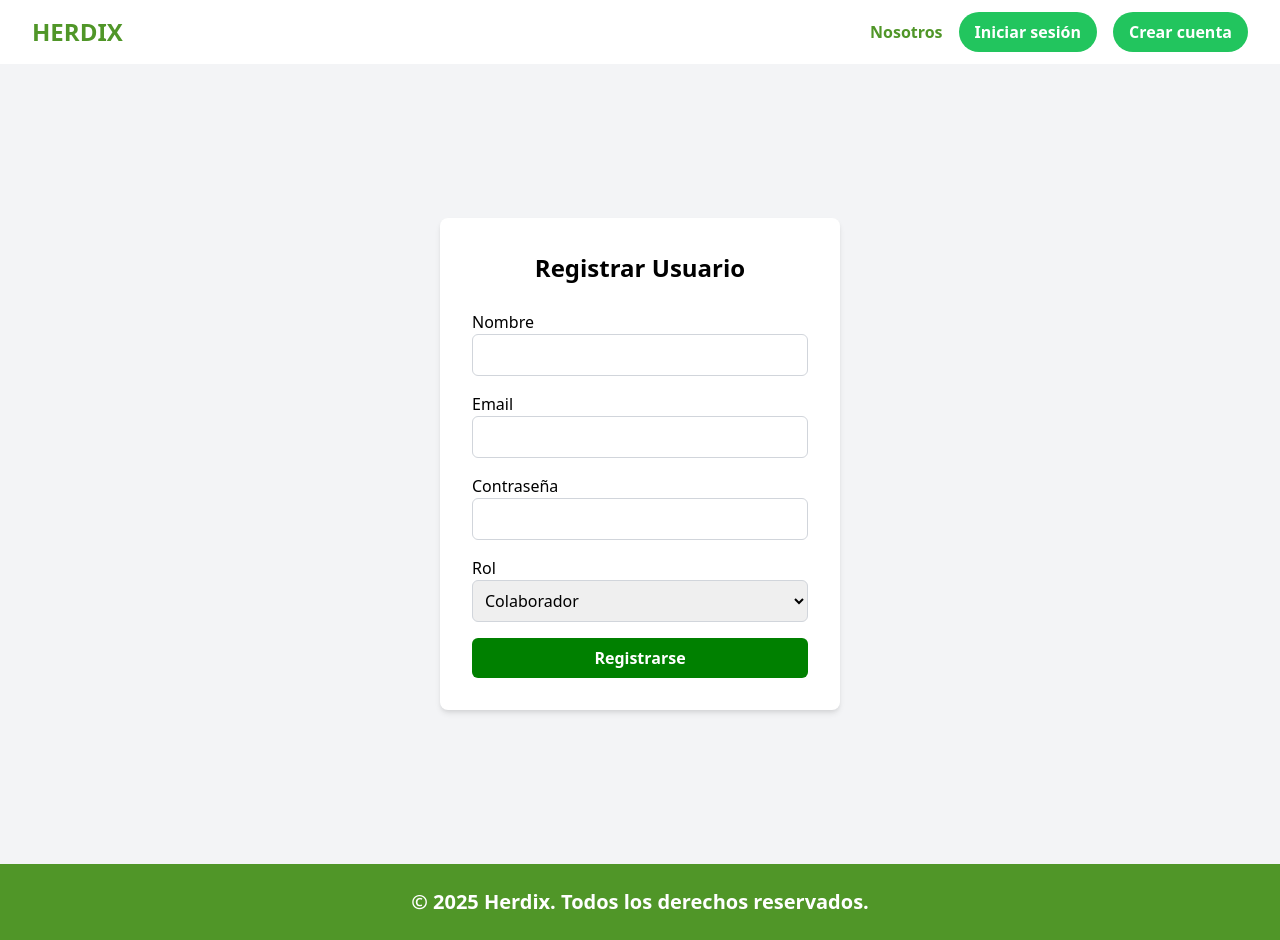
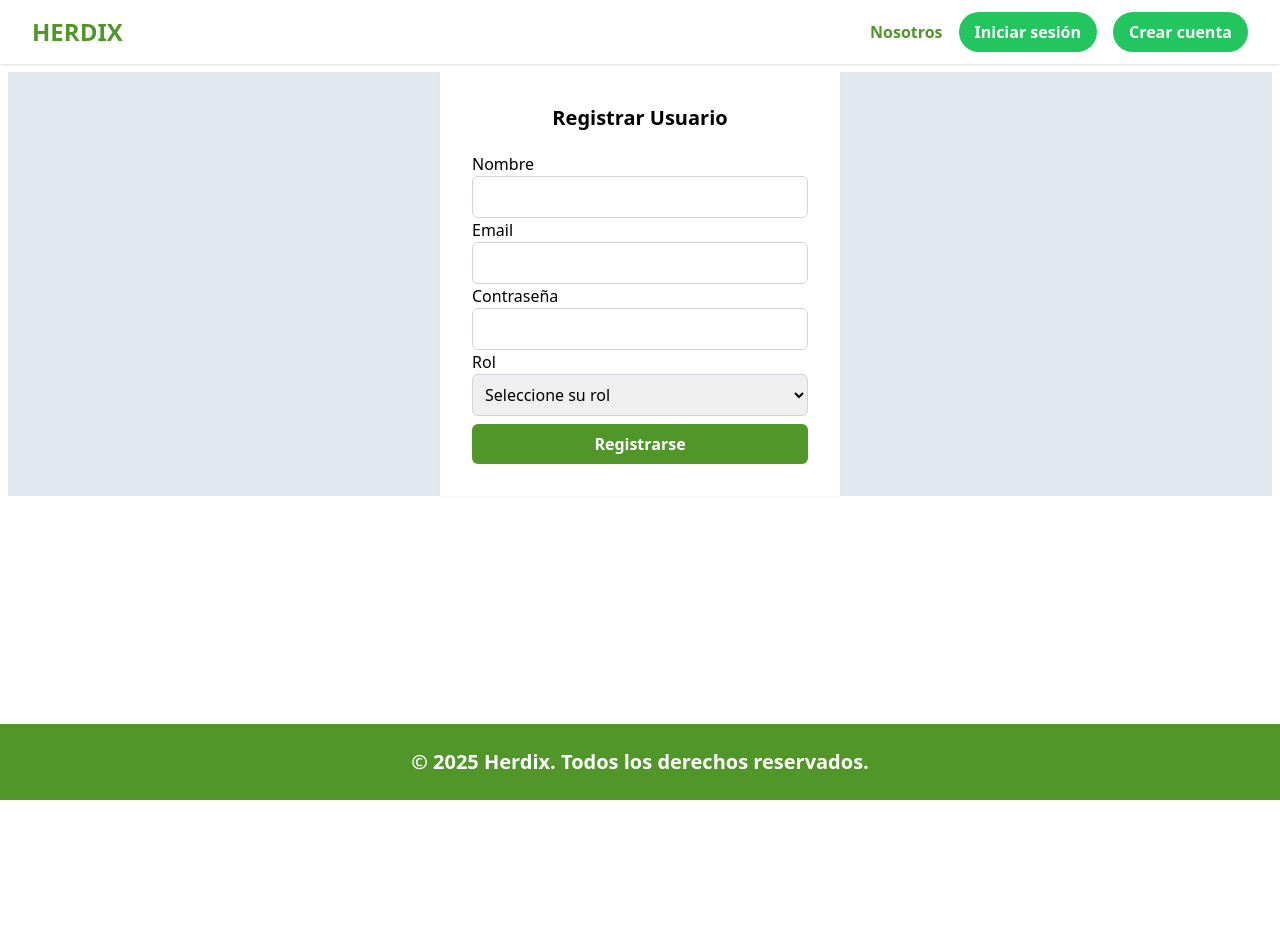
Before and after one commit to Luisalfonsotq/app-ganadera, a Nuxt app: page /register in a window 1280 px wide. After the commit the page ends 800 px from the top, so only its background shows below. Built offline with nearby package versions, Linux system fonts and the light colour scheme.

Commit message:
ajustes para register y login

```diff
--- a/composables/useApi.ts
+++ b/composables/useApi.ts
@@ -4,7 +4,7 @@ import type { UseFetchOptions } from 'nuxt/app';
 
 export function useApi<T>(url: string | (() => string), opts: UseFetchOptions<T> = {}) {
   const defaults: UseFetchOptions<T> = {
-    baseURL: 'http://localhost:3001', // URL de tu backend en NestJS
+    baseURL: 'http://localhost:3001', // URL del backend en NestJS
     credentials: 'include', // La clave para enviar la cookie
   };
 
--- a/pages/admin.vue
+++ b/pages/admin.vue
@@ -1,33 +1,50 @@
 <template>
-  <div class="max-w-lg mx-auto mt-10">
-    <h1 class="text-2xl font-bold mb-4">Perfil del Usuario</h1>
-    <div v-if="pending">
+  <div class="max-w-lg mx-auto mt-10 p-6 bg-white rounded-lg shadow-md">
+    <h1 class="text-2xl font-bold mb-4 text-center text-gray-800">Perfil del Usuario</h1>
+
+    <!-- Mensaje de carga mientras se obtienen los datos -->
+    <div v-if="pending" class="text-center text-gray-500">
       <p>Cargando el perfil...</p>
     </div>
 
-    <div v-else-if="error">
-      <p>Error al cargar el perfil. Por favor, intente de nuevo</p>
+    <!-- Muestra un mensaje de error si la carga falla -->
+    <div v-else-if="error" class="text-center text-red-500">
+      <p>Error: {{ error }}</p>
+      <p class="mt-2">
+        Por favor, <a href="/login" class="text-blue-500 hover:underline">inicia sesión</a>
+      </p>
     </div>
 
-    <div v-else-if="usuario">
-      <p><strong>Nombre:</strong> {{ usuario.nombre }}</p>
-      <p><strong>Email:</strong> {{ usuario.email }}</p>
-      <p><strong>Rol:</strong> {{ usuario.rol }}</p>
+    <!-- Muestra el perfil si los datos se cargan correctamente -->
+    <div v-else-if="usuario" class="space-y-4">
+      <div class="p-4 bg-gray-50 rounded-lg">
+        <p><strong>Nombre:</strong> {{ usuario.nombre }}</p>
+        <p><strong>Email:</strong> {{ usuario.email }}</p>
+        <p><strong>Rol:</strong> {{ usuario.rol }}</p>
+      </div>
+      <!-- Aquí se pueden cargar otros elementos del perfil -->
     </div>
-    <div v-else>
-      <p>Aquí se dibujarán las cosas que le corresponden a este perfil admin...</p>
+
+    <!-- Muestra un mensaje en caso de no tener datos del usuario -->
+    <div v-else class="text-center text-gray-500">
+      <p>No se encontraron datos de usuario.</p>
     </div>
   </div>
 </template>
 
 <script setup>
-import { ref} from 'vue';
+import { ref, watchEffect } from 'vue';
 import { useApi } from '~/composables/useApi';
 
 const usuario = ref(null);
-const {data, pending, error} = await useApi('/auth/profile');
 
-if(data.value){
-  usuario.value = data.value;
-}
+// ** CAMBIO CLAVE: Usa desestructuración y un watcher
+const { data, pending, error } = useApi('/auth/profile');
+
+// Observa los cambios en `data`, `pending`, y `error`
+watchEffect(() => {
+  if (data.value) {
+    usuario.value = data.value;
+  }
+});
 </script>
--- a/pages/register.vue
+++ b/pages/register.vue
@@ -1,32 +1,36 @@
 <template>
-  <div style="display: flex; justify-content: center; align-items: center; min-height: 100vh; background-color: #f3f4f6;">
-    <div style="width: 100%; max-width: 400px; padding: 2rem; background-color: white; border-radius: 0.5rem; box-shadow: 0 4px 6px -1px rgba(0, 0, 0, 0.1), 0 2px 4px -1px rgba(0, 0, 0, 0.06);">
-      <h1 style="text-align: center; font-size: 1.5rem; font-weight: bold; margin-bottom: 1.5rem;">Registrar Usuario</h1>
-      <form @submit.prevent="handleRegister" style="display: flex; flex-direction: column; gap: 1rem;">
+  <div class="flex justify-center items-center min-h-full bg-slate-200 m-2">
+    <div class="max-w-full w-[400px] p-8 bg-white rounded-2 shadow-sm">
+      <h1 class="text-center text-xl font-bold mb-5">Registrar Usuario</h1>
+
+      <form @submit.prevent="handleRegister" class="flex-col gap-4">
         <div>
-          <label for="nombre" style="display: block; font-weight: 500;">Nombre</label>
-          <input id="nombre" v-model="registerForm.nombre" type="text" style="width: 100%; padding: 0.5rem; border: 1px solid #d1d5db; border-radius: 0.375rem;">
+          <label for="nombre" class="block font-medium">Nombre</label>
+          <input id="nombre" v-model="registerForm.nombre" type="text" class="w-full p-2 border border-solid border-gray-300 rounded-[0.375rem]">
         </div>
 
         <div>
-          <label for="email" style="display: block; font-weight: 500;">Email</label>
-          <input id="email" v-model="registerForm.email" type="email" style="width: 100%; padding: 0.5rem; border: 1px solid #d1d5db; border-radius: 0.375rem;">
+          <label for="email" class="block font-medium">Email</label>
+          <input id="email" v-model="registerForm.email" type="email" class="w-full p-2 border border-solid border-gray-300 rounded-[0.375rem]">
         </div>
 
         <div>
-          <label for="password" style="display: block; font-weight: 500;">Contraseña</label>
-          <input id="password" v-model="registerForm.password" type="password" style="width: 100%; padding: 0.5rem; border: 1px solid #d1d5db; border-radius: 0.375rem;">
+          <label for="password" class="block font-medium">Contraseña</label>
+          <input id="password" v-model="registerForm.password" type="password" class="w-full p-2 border border-solid border-gray-300 rounded-[0.375rem]">
         </div>
 
-        <div>
-          <label for="rol" style="display: block; font-weight: 500;">Rol</label>
-          <select id="rol" v-model="registerForm.rol" style="width: 100%; padding: 0.5rem; border: 1px solid #d1d5db; border-radius: 0.375rem;">
+        <div class="pb-2">
+          <label for="rol" class="block font-medium">Rol</label>
+          <select id="rol" v-model="registerForm.rol" class="w-full p-2 border border-solid border-gray-300 rounded-[0.375rem]" required>
+            <option value="" disabled>Seleccione su rol</option>
             <option value="administrador">Administrador</option>
+            <option value="supervisor">Supervisor</option>
+            <option value="veterinario">Veterinario</option>
             <option value="colaborador">Colaborador</option>
           </select>
         </div>
 
-        <button type="submit" style="width: 100%; padding: 0.5rem; background-color:green; color: white; border-radius: 0.375rem; font-weight: bold; border: none; cursor: pointer;">
+        <button type="submit" class="w-full p-2 bg-primary-verde hover:bg-green-700 text-white font-bold border-none rounded-[0.375rem]">
           Registrarse
         </button>
       </form>
@@ -35,16 +39,17 @@
 </template>
 
 <script setup>
+import { register } from '~/composables/useAuth.ts';
+
 definePageMeta({
   layout: 'public'
 })
-import { register } from '~/composables/useAuth.ts';
 
 const registerForm = reactive({
   nombre: '',
   email: '',
   password: '',
-  rol: 'colaborador'
+  rol: ''
 });
 
 const handleRegister = async () => {
@@ -52,7 +57,13 @@ const handleRegister = async () => {
     await register(registerForm);
     navigateTo('/admin');
   } catch (error) {
-    alert(error.message);
+    console.log(error.message);
   }
 };
+
+watchEffect(() => {
+  if(!registerForm){
+    // si el usuario no ha seleccionado un rol se puede poner una lógica para evitar que se registre
+  }
+})
 </script>
```
